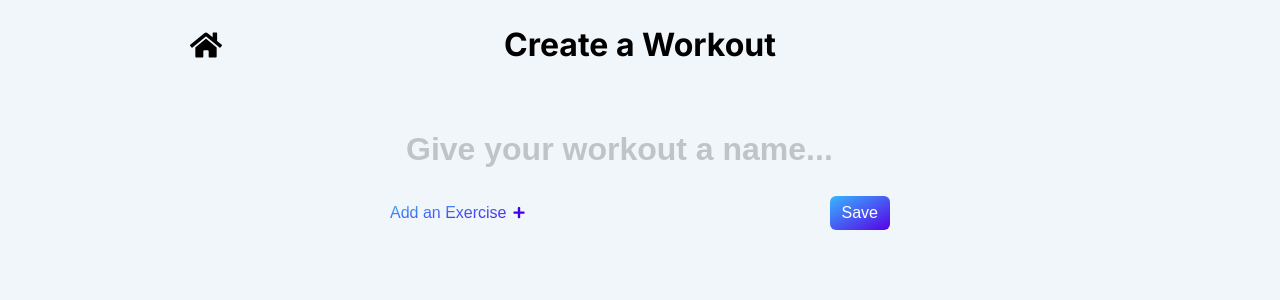
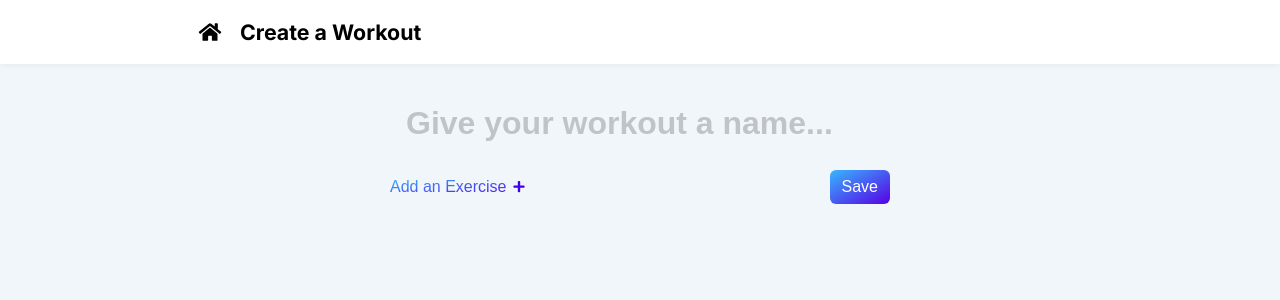
Before and after one commit to phidalgodiblasio/Flex, a React (Create React App) app in the folder frontend/flex/: page /create-workout in a window 1280 px wide. Shown: the top 300 px of the page. Built offline with nearby package versions, Linux system fonts and the light colour scheme.

Commit message:
Workout Log + Deleting workouts done

```diff
--- a/frontend/flex/src/js/App.js
+++ b/frontend/flex/src/js/App.js
@@ -5,6 +5,7 @@ import React, { Component } from 'react';
 import { Routes, Route, Navigate } from 'react-router-dom';
 import { withRouter } from './withRouter';
 import CreateWorkout from './CreateWorkout';
+import WorkoutLog from './WorkoutLog';
 
 class App extends Component {
   constructor(props) {
@@ -51,6 +52,7 @@ class App extends Component {
           <Route path="/auth" element={<Authentication userLogin={(username) => this.userLogin(username)} />} />
           <Route path="/home" element={<Homepage userLogout={() => this.userLogout()} username={this.state.username} />} />
           <Route path="/create-workout" element={<CreateWorkout />} exercises={[]} />
+          <Route path="/workout-log" element={<WorkoutLog />} />
         </Routes>
       </>
     )
--- a/frontend/flex/src/js/CreateWorkoutExercise.js
+++ b/frontend/flex/src/js/CreateWorkoutExercise.js
@@ -8,7 +8,7 @@ export default function CreateWorkoutExercise({id, name, sets, handleNameChange,
       null
     ) : (
       <td className={styles.deleteSetButton}>
-        <button className="transparent-button" onClick={() => removeSet(id, set.id)}><FaTrash /></button>
+        <button className="transparent-button trash-button" onClick={() => removeSet(id, set.id)}><FaTrash /></button>
       </td>
     )
     return (
@@ -25,7 +25,7 @@ export default function CreateWorkoutExercise({id, name, sets, handleNameChange,
     <div className={`large-padding ${styles.exerciseWrapper}`}>
       <header className="spaced-apart">
         <input className={`${styles.nameInput} ${styles.noBackgroundInput}`} placeholder="Give this exercise a name..." value={name} onChange={(e) => handleNameChange(id, e.target.value)} />
-        <button className="transparent-button" onClick={() => deleteExercise(id)}><FaTrash /></button>
+        <button className="transparent-button trash-button" onClick={() => deleteExercise(id)}><FaTrash /></button>
       </header>
       <table className={styles.exerciseTable}>
         <thead>
--- a/frontend/flex/src/js/Exercise.js
+++ b/frontend/flex/src/js/Exercise.js
@@ -24,7 +24,7 @@ export default class Exercise extends Component {
 
     let exerciseDataRender = exercise.sets.map((set, index) => {
       return (
-        <tr>
+        <tr key={set.id}>
           <td>{index + 1}</td>
           <td>{set.weight} lbs</td>
           <td>{set.reps}</td>
@@ -53,7 +53,7 @@ export default class Exercise extends Component {
           <header>
             <h3>{exercise.name}</h3>
             <div>
-              <span>{exercise.sets.length} Sets</span>
+              <span>{exercise.sets.length} {exercise.sets.length > 1 ? "Sets" : "Set"}</span>
               { this.state.expanded ? <FaAngleDown /> : <FaAngleUp /> }
             </div>
           </header>
--- a/frontend/flex/src/js/PageHeader.js
+++ b/frontend/flex/src/js/PageHeader.js
@@ -4,15 +4,18 @@ import styles from '../style/PageHeader.module.css';
 import { FaHome } from 'react-icons/fa';
 import { useNavigate } from 'react-router-dom';
 
-export default function PageHeader({title}) {
+export default function PageHeader({title, rightButton}) {
   const navigate = useNavigate();
 
   return (
-    <header className={`${styles.header} container`}>
-      <button className="transparent-button" onClick={() => navigate('/home')}>
-        <FaHome />
-      </button>
-      <h2>{title}</h2>
+    <header className={styles.headerWrapper}>
+      <div className={`${styles.header} container`}>
+        <button className="transparent-button header-icon-button" onClick={() => navigate('/home')}>
+          <FaHome />
+        </button>
+        <h3>{title}</h3>
+        {rightButton}
+      </div>
     </header>
   )
 }
--- a/frontend/flex/src/js/WeightSection.js
+++ b/frontend/flex/src/js/WeightSection.js
@@ -91,7 +91,7 @@ class WeightSection extends Component {
           let weight = weights.weight;
           this.setState({
             todaysWeight: weight,
-            todaysWeightEntered: true,
+            todaysWeightEntered: weight == 0 ? false : true,
           })
         });
       } else {
--- /dev/null
+++ b/frontend/flex/src/js/WorkoutLog.js
@@ -0,0 +1,95 @@
+import React, { Component } from 'react'
+import PageHeader from './PageHeader'
+import { FaCheck } from 'react-icons/fa'
+import Workout from './Workout'
+import { WithErrorMessage } from './WithErrorMessage';
+
+class WorkoutLog extends Component {
+  componentDidMount() {
+    this.getAllWorkouts();
+  }
+
+  constructor(props) {
+    super(props)
+
+    this.state = {
+      editing: false,
+      workouts: []
+    }
+  }
+
+  toggleEditing() {
+    this.setState({
+      editing: !this.state.editing
+    })
+  }
+
+  // COPIED FROM WORKOUTSECTION.JS; SHOULD BE DONE WITH A HIGHER ORDER COMPONENT INSTEAD BUT WHATEVER MAN
+  deleteWorkout(id) {
+    // Delete workout
+    fetch('http://localhost:8080/flex/workout-delete', {
+      method: 'POST',
+      credentials: 'include',
+      headers: {
+        "Content-Type": "application/json"
+      },
+      body: id // This is just the id for the workout to be deleted
+    }).then(response => {
+      if (response.status != 200) {
+        response.text().then(body => {
+          this.props.showErrorMessage(body);
+        });
+      }
+
+      this.getAllWorkouts();
+    })
+  }
+
+  getAllWorkouts() {
+    fetch('http://localhost:8080/flex/workout-all', {
+      method: 'GET',
+      credentials: 'include',
+    }).then(response => {
+      if (response.status != 200) {
+        response.text().then(body => {
+          this.props.showErrorMessage(body);
+        });
+      }
+
+      response.json().then(workouts => {
+        this.setState({
+          workouts: workouts
+        })
+      })
+    })
+  }
+
+  render() {
+    let rightButton = this.state.editing ? (
+      <>
+        <button className="transparent-button header-icon-button" onClick={() => this.toggleEditing()}>
+          <FaCheck style={{fill: "var(--tertiary-color)"}} />
+        </button>
+      </>
+    ) : (
+      <button className="secondary-button right-secondary-button" onClick={() => this.toggleEditing()}>
+        <span>Edit Workouts</span>
+      </button>
+    )
+
+    let workoutsRender = this.state.workouts.map(workout => {
+      return <Workout key={workout.id} onLogPage={true} workout={workout} editing={this.state.editing} deleteWorkout={(id) => this.deleteWorkout(id)} />
+    })
+
+    return (
+      <>
+        <PageHeader title="Workout Log" rightButton={rightButton} />
+        <div className="container">
+          {workoutsRender}
+        </div>
+      </>
+    )
+  }
+}
+
+export default WithErrorMessage(WorkoutLog);
--- a/frontend/flex/src/style/PageHeader.module.css
+++ b/frontend/flex/src/style/PageHeader.module.css
@@ -1,23 +1,20 @@
-.header {
-  position: relative;
+.headerWrapper {
+  background-color: white;
+  box-shadow: 0 0 8px #0001;
+  position: sticky;
+  top: 0;
+  width: 100%;
+  z-index: 99;
 }
 
-.header button {
-  position: absolute;
-  font-size: var(--large-text);
-  /* padding: 8px; */
-  padding: 0 8px;
-  transform: translateX(-8px);
-  border-radius: var(--rounded-border);
-  line-height: 1em;
+.header {
+  display: flex;
+  align-items: center;
+  justify-content: space-between;
+  padding: 12px 25px;
 }
 
-.header button svg {
-  height: 40px;
+.header h3 {
+  margin: 0 0 0 10px;
+  flex-grow: 1;
 }
-
-.header h2 {
-  text-align: center;
-  margin: 0;
-  line-height: 40px;
-}
--- a/frontend/flex/src/style/Workout.module.css
+++ b/frontend/flex/src/style/Workout.module.css
@@ -15,7 +15,31 @@
   margin-bottom: 12px;
 }
 
-.workoutWrapper > header > span {
+.workoutWrapper > header span {
   font-weight: 700;
   color: rgba(var(--secondary-rgb), 0.5);
 }
+
+.workoutWrapper > header button {
+  margin-left: 6px;
+  height: 28px;
+  aspect-ratio: 1;
+  padding: 0;
+}
+
+.workoutWrapper > header button svg {
+  fill: black;
+  transition: fill 0.2s;
+}
+
+#onLogPage {
+  padding: 25px;
+  border-radius: 12px;
+  background-color: white;
+  max-width: 450px;
+  margin: 0 auto 25px auto;
+}
+
+#onLogPage > header span {
+  color: var(--text-color);
+}
--- a/frontend/flex/src/style/index.css
+++ b/frontend/flex/src/style/index.css
@@ -373,3 +373,53 @@ nav[aria-expanded="true"] {
   display: grid;
   align-items: center;
 }
+
+/* Used for page headers. I put it here instead of the module.css file because I had to use
+   this class for passing in icon buttons to the page header */
+.header-icon-button {
+  line-height: 0.5em;
+  padding: 4px;
+  aspect-ratio: 1;
+  font-size: var(--large-text);
+  border-radius: var(--rounded-border);
+}
+
+.header-icon-button svg {
+  height: 20px;
+}
+
+.trash-button svg {
+  transition: 0.2s;
+}
+
+.trash-button:hover svg {
+  fill: red;
+  animation: shake 0.7s cubic-bezier(.17,.88,.29,.95) infinite;
+}
+
+@keyframes shake {
+  0% {
+    transform: rotate(0deg);
+  }
+  7.1% {
+    transform: rotate(8deg);
+  }
+  21.43% {
+    transform: rotate(-8deg);
+  }
+  35.71% {
+    transform: rotate(8deg);
+  }
+  50% {
+    transform: rotate(-8deg);
+  }
+  64.29% {
+    transform: rotate(8deg);
+  }
+  78.57% {
+    transform: rotate(-8deg);
+  }
+  92.86% {
+    transform: rotate(0deg);
+  }
+}
```
Also changed, not shown: frontend/flex/src/js/Workout.js (+20 -6 lines), frontend/flex/src/js/WorkoutSection.js (+42 -23 lines).
